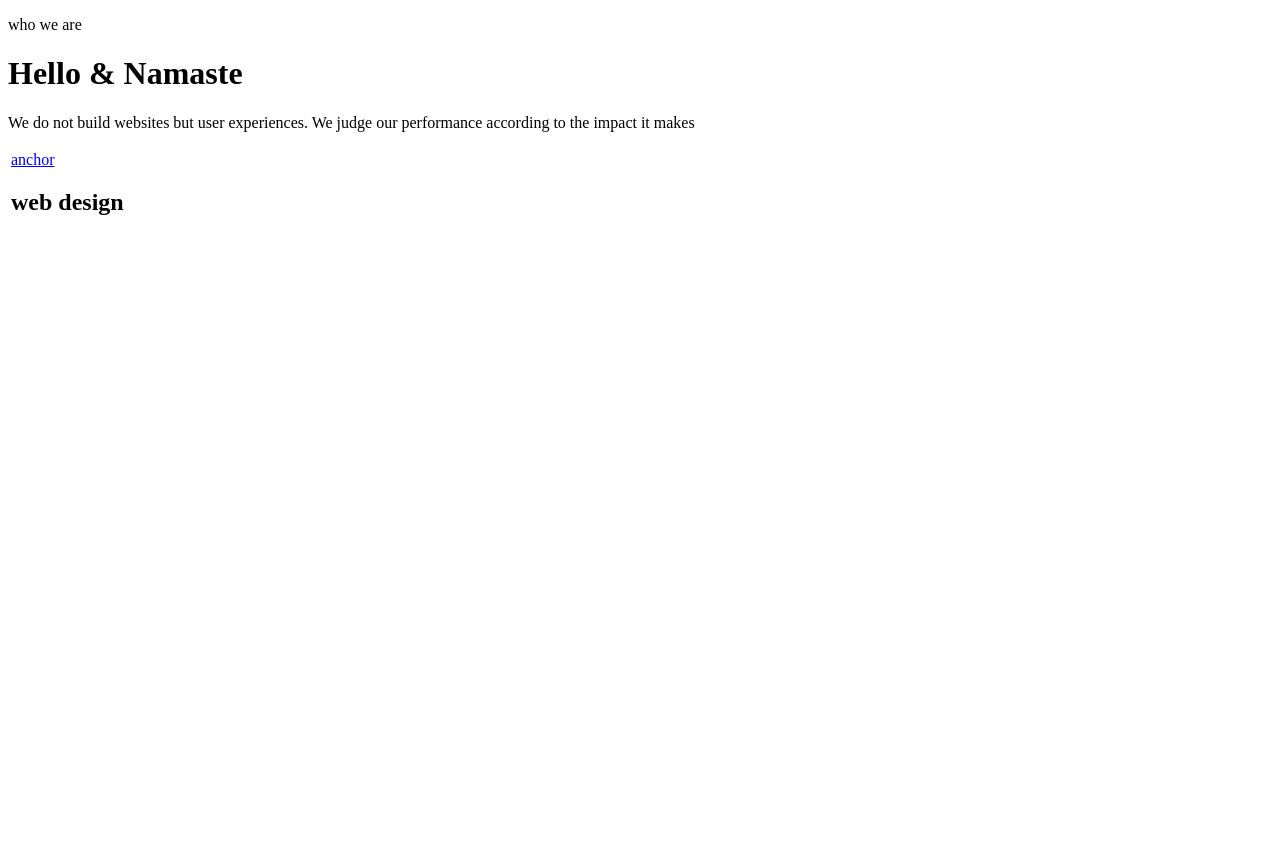
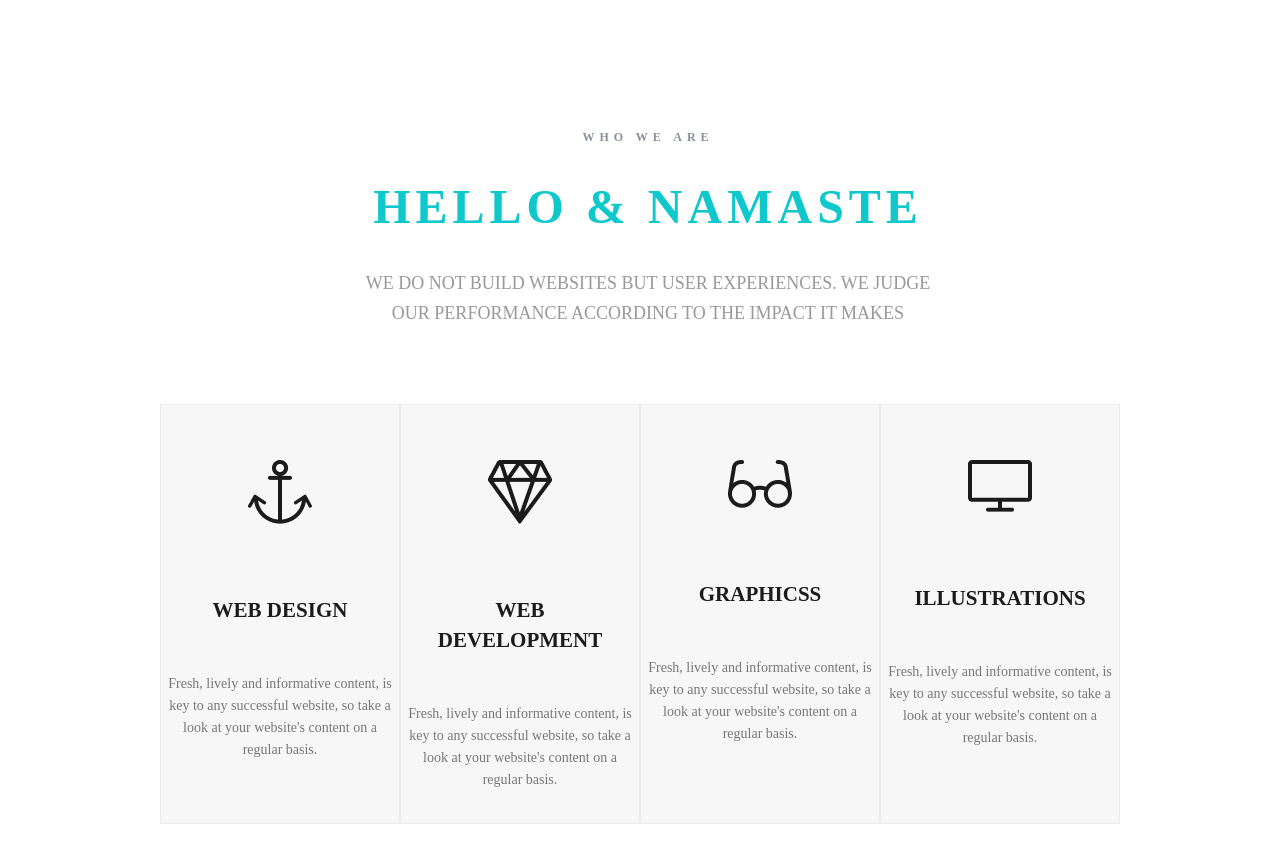
Before and after one commit to evgenterezov/homeW6_Namaste, a plain HTML site: page index.html in a window 1280 px wide. Before the commit the page ends 800 px from the top, so only its background shows below. Drawn offline with Linux system fonts and the light colour scheme.

Commit message:
add_work

```diff
--- /dev/null
+++ b/css/style.css
@@ -0,0 +1,147 @@
+*{
+    box-sizing: border-box;
+}
+body {
+    width: 1280px;
+    height: 1018px;
+    background: #FFFFFF;
+}
+header {
+    width: 1280px;
+    margin-top: 130px;
+}
+.ferst_leter{
+    font-family: "Montserrat" sans-serif ;
+    font-style: normal;
+    font-weight: 600;
+    font-size: 12px;
+    line-height: 15px;
+    letter-spacing: 5px;
+    text-transform: uppercase;
+    color: #898F99;
+    text-align: center;
+}
+h1 {
+    font-family: "Montserrat" sans-serif;
+    font-style: normal;
+    font-weight: 600;
+    font-size: 48px;
+    line-height: 59px;
+    letter-spacing: 5px;
+    text-transform: uppercase;
+    color: #0EC8CB;
+    text-align: center;
+}
+.two_letter {
+    font-family:"PT Sans" sans-serif;
+    font-style: normal;
+    font-weight: normal;
+    font-size: 18px;
+    line-height: 30px;
+    text-align: center;
+    text-transform: uppercase;
+    color: #999999;
+    text-align: center;
+}
+.anchor {
+    position: absolute;
+    width: 240px;
+    height: 420px;
+    left: 160px;
+    top: 404px;
+    background: #F7F7F7;
+    border: 1px solid #ECECEC;
+    text-align: center;
+    padding-top: 55px;
+}
+.anchor:hover{
+    background: #0EC8CB;
+    border: 1px solid #0EC8CB;
+    box-sizing: border-box;
+    color: white;
+}
+.diamond {
+    position: absolute;
+    width: 240px;
+    height: 420px;
+    left: 400px;
+    top: 404px;
+    background: #F7F7F7;
+    border: 1px solid #ECECEC;
+    text-align: center;
+    padding-top: 55px;
+}
+.diamond:hover{
+    background: #0EC8CB;
+    border: 1px solid #0EC8CB;
+    box-sizing: border-box;
+    color: white;
+}
+.graphics {
+    position: absolute;
+    width: 240px;
+    height: 420px;
+    left: 640px;
+    top: 404px;
+    background: #F7F7F7;
+    border: 1px solid #ECECEC;
+    text-align: center;
+    padding-top: 55px;
+
+}
+.graphics:hover{
+    background: #0EC8CB;
+    border: 1px solid #0EC8CB;
+    box-sizing: border-box;
+    color: white;
+}
+.illustrations {
+    position: absolute;
+    width: 240px;
+    height: 420px;
+    left: 880px;
+    top: 404px;
+    background: #F7F7F7;
+    border: 1px solid #ECECEC;
+    text-align: center;
+    padding-top: 55px;
+}
+.illustrations:hover{
+    background: #0EC8CB;
+    border: 1px solid #0EC8CB;
+    box-sizing: border-box;
+    color: white;
+}
+h2 {
+    padding-top: 50px;
+    padding-bottom: 30px;
+    text-transform: uppercase;
+    color: #1B1B1B;
+    font-family:"Montserrat" sans-serif;
+    font-style: normal;
+    font-weight: 600;
+    font-size: 21px;
+    line-height: 30px;
+}
+h2:hover{
+    background: #0EC8CB;
+    border: 1px solid #0EC8CB;
+    box-sizing: border-box;
+    color: white;
+
+}
+p {
+    color: #777777;
+    text-align: center;
+    font-family: "PT Sans" sans-serif;
+    font-style: normal;
+    font-weight: normal;
+    font-size: 14px;
+    line-height: 22px
+}
+p:hover{
+    background: #0EC8CB;
+    border: 1px solid #0EC8CB;
+    box-sizing: border-box;
+    color: white;
+}
--- a/index.html
+++ b/index.html
@@ -4,34 +4,39 @@
     <meta charset="UTF-8">
     <meta http-equiv="X-UA-Compatible" content="IE=edge">
     <meta name="viewport" content="width=device-width, initial-scale=1.0">
-    <link href="https://fonts.googleapis.com/css2?family=PT+Sans&display=swap" rel="stylesheet">
+    <link rel="preconnect" href="https://fonts.gstatic.com">
+    <link href="https://fonts.googleapis.com/css2?family=Montserrat&display=swap" rel="stylesheet">
+    <link rel="preconnect" href="https://fonts.gstatic.com">
     <link href="https://fonts.googleapis.com/css2?family=Montserrat&family=PT+Sans&display=swap" rel="stylesheet">
-    <link rel="stylesheet" href="home_work_6/css/style.css">
+    <link rel="stylesheet" href="css/style.css">
     <title>Document</title>
 </head>
 <body>
-        <!--/*header*/-->
     <header>
-            <p class="ferst_l">who we are</p>
-            <h1 class="Namaste">Hello & Namaste</h1>
-            <p class="ferst_2">We do not build websites but user experiences. We judge our performance according to the impact it makes</p>
+        <p class="ferst_leter">who we are</p>
+        <h1>Hello & Namaste</h1>
+        <p class="two_letter">We do not build websites but user experiences. We judge <br> our performance according to the impact it makes</p>
     </header>
-        <!--/*AND header*/-->
     <main>
         <table>
             <tbody>
-                    <tr>
-                        <!--/* anchor */-->
-                        <td>
-                            <a href="#"> anchor</a>
+                <tr class="table">
+                    <td class="anchor"> <a href="#"> <img src="img/anchor.png" alt="anchor"> </a>
                     <h2>web design</h2>
-
-                        </td>
+                    <p>Fresh, lively and informative content, is key to any successful website, so take a look at your website's content on a regular basis.</p></td>
+                    <td class="diamond"> <a href="#"> <img src="img/diamond.png" alt="diamond"></a>
+                    <h2>web<br>Development</h2>
+                    <p>Fresh, lively and informative content, is key to any successful website, so take a look at your website's content on a regular basis. </p></td>
+                    <td class="graphics"><a href="#"> <img src="img/glasses.png" alt="glasses"></a>
+                    <h2>Graphicss</h2>
+                    <p>Fresh, lively and informative content, is key to any successful website, so take a look at your website's content on a regular basis. </p></td>
+                    <td class="illustrations"><a href="#"><img src="img/monitor.png" alt="monitor"></a>
+                    <h2>Illustrations</h2>
+                    <p>Fresh, lively and informative content, is key to any successful website, so take a look at your website's content on a regular basis. </p></td>
                 </tr>
             </tbody>
         </table>
     </main>
 
-
 </body>
 </html>
```
Also changed, not shown: img/anchor (2).png (added), img/anchor.png (added), img/diamond (1).png (added), img/diamond.png (added), img/glasses (1).png (added), img/glasses.png (added), img/monitor (1).png (added), img/monitor.png (added). Lines whose indentation alone changed are shown as unchanged.
